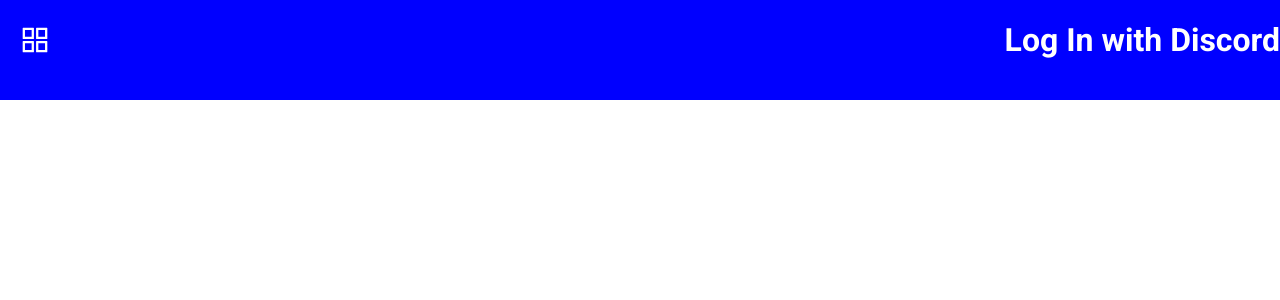
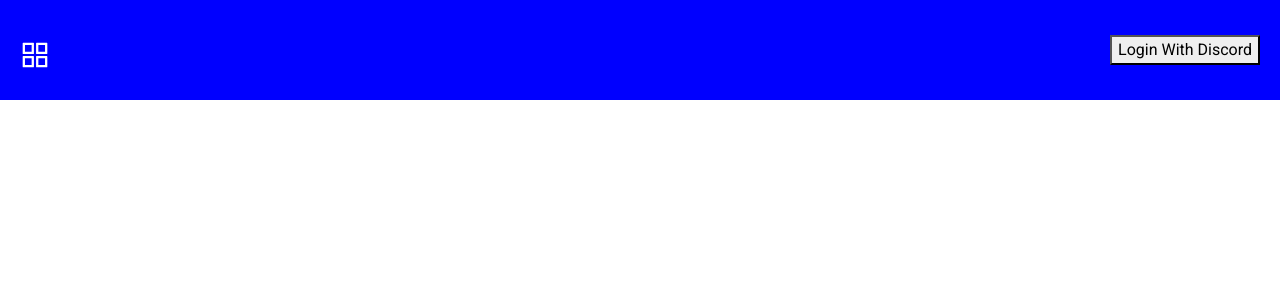
Before and after one commit to adityanagar10/testing, a React (Create React App) app in the folder client/: page / in a window 1280 px wide. Shown: the top 300 px of the page. Built offline with nearby package versions, Linux system fonts and the light colour scheme.

Commit message:
merged commit

```diff
--- a/client/package.json
+++ b/client/package.json
@@ -8,7 +8,9 @@
     "@testing-library/react": "^11.2.7",
     "@testing-library/user-event": "^12.8.3",
     "antd": "^4.16.8",
+    "bootstrap": "^5.0.2",
     "react": "^17.0.2",
+    "react-bootstrap": "^2.0.0-beta.4",
     "react-dom": "^17.0.2",
     "react-scripts": "4.0.3",
     "sass": "^1.35.2",
--- a/client/src/App.js
+++ b/client/src/App.js
@@ -1,4 +1,4 @@
-import './App.css';
+import './App.scss';
 import { TopBar } from "./components/top.bar/top.bar.component"
 
 function App() {
--- a/client/src/App.css
+++ b/client/src/App.scss
@@ -1,4 +1,5 @@
 @import url('https://fonts.googleapis.com/css2?family=Roboto:wght@100;300;400;500;700;900&display=swap');
+@import "~bootstrap/scss/bootstrap";
 
 *{
     font-family: 'Roboto', sans-serif;
--- a/client/src/components/top.bar/top.bar.component.js
+++ b/client/src/components/top.bar/top.bar.component.js
@@ -1,6 +1,7 @@
 import React from 'react';
 import './top.bar.styles.scss';
 import {AppstoreOutlined} from '@ant-design/icons';
+import {Button} from 'antd';
 
 
 export const TopBar = () => {
@@ -14,17 +15,20 @@ export const TopBar = () => {
 
                <div className="itemContainer">
 
-               <sapn><AppstoreOutlined
+               <AppstoreOutlined
+                    className="logo-edit"
                     style={{fontSize: '30px'}}
-                /></sapn>
+                />
                </div>
            </div>
 
             <div className="right">
                 <div className="arrange">
-               <h1>
-                   Log In with Discord
-               </h1>
+               <button
+                type="primary"
+                shape="round"
+                className="btn-edit"
+               > Login With Discord </button>
                </div>
             </div>
 
--- a/client/src/components/top.bar/top.bar.styles.scss
+++ b/client/src/components/top.bar/top.bar.styles.scss
@@ -13,11 +13,31 @@
        align-items: center;
        justify-content: space-between;
 
-       .itemContainer{
+       .left{
            display: flex;
-           flex-direction: column;
-           margin-left: 20px;
+           align-items: center;
+
+        .itemContainer{
+            display: flex;
+            flex-direction: column;
+            margin-left: 20px;
+            margin-top: 10px;
+
+        }
 
        }
+
+       .right{
+           display: flex;
+           align-items: center;
+
+           .btn-edit{
+               margin: 35px 20px;
+           }
+
+
+       }
+
+
    }
 }
```
Also changed, not shown: 1 other file (tests, documents, lock files or other folders).
